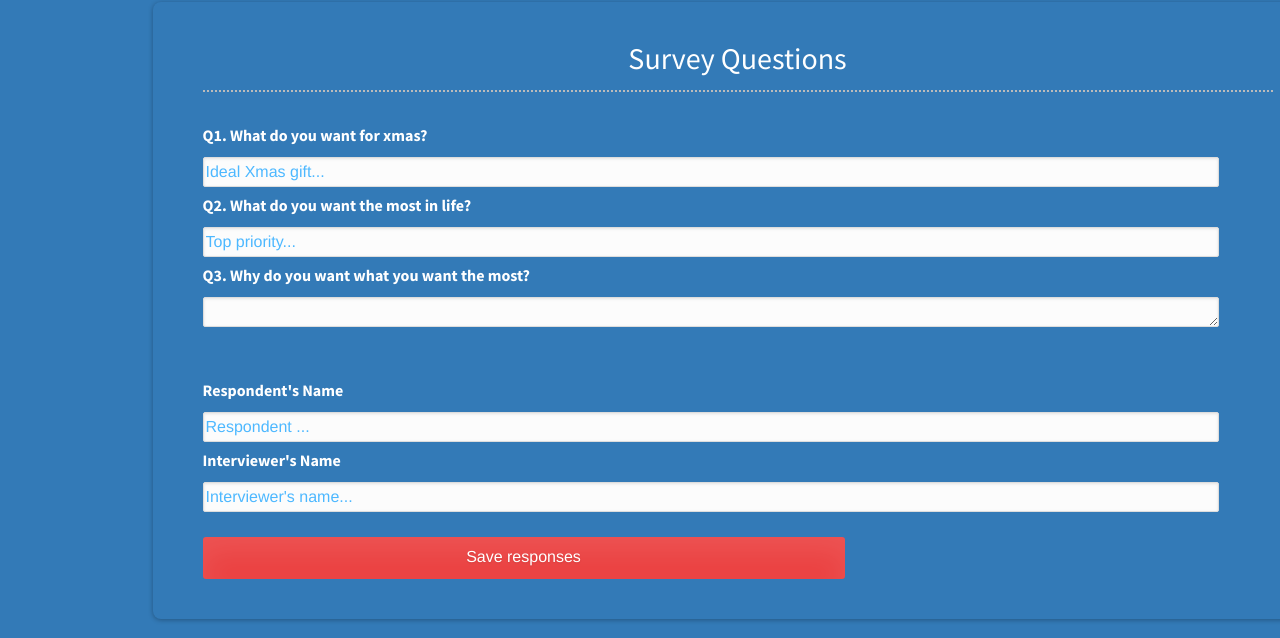
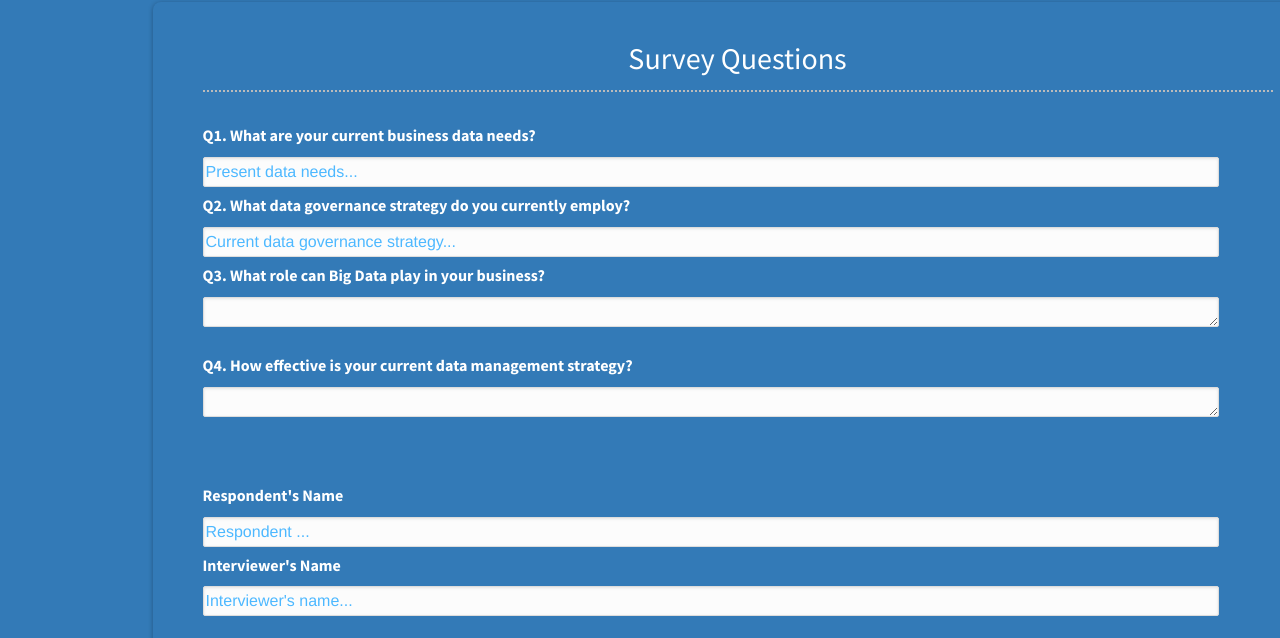
Before and after one commit to JCsAd2408/portfolio, a plain HTML site: page index.html in a window 1280 px wide. Shown: the part 1060-1698 px from the top of the page. Drawn offline with Linux system fonts and the light colour scheme.

```diff
--- a/index.html
+++ b/index.html
@@ -84,12 +84,14 @@
                                 <div class="register span6">
                                     <form action="" method="post">
                                         <h2>Survey Questions</h2>
-                                        <label for="xmas">Q1. What do you want for xmas?</label>
-                                        <input type="text" id="xmas" name="xmas" placeholder="Ideal Xmas gift...">
-                                        <label for="life">Q2. What do you want the most in life?</label>
-                                        <input type="text" id="life" name="life" placeholder="Top priority...">
-                                        <label for="lifey">Q3. Why do you want what you want the most?</label>
-                                        <textarea id="lifey" name="lifey"></textarea>
+                                        <label for="xmas">Q1. What are your current business data needs?</label>
+                                        <input type="text" id="data-needs" name="data-needs" placeholder="Present data needs..."><br>
+                                        <label for="life">Q2. What data governance strategy do you currently employ?</label>
+                                        <input type="text" id="data-gov" name="data-gov" placeholder="Current data governance strategy..."><br>
+                                        <label for="lifey">Q3. What role can Big Data play in your business?</label>
+                                        <textarea class="form-control" id="big-data" name="big-data" rows="4"></textarea><br>
+                                        <label for="lifey">Q4. How effective is your current data management strategy?</label>
+                                        <textarea id="data-man" name="data-man" class="form-control" rows="4"></textarea>
                                         <br><br><br>
                                         <label for="respondentname">Respondent's Name</label>
                                         <input type="text" id="respondentname" name="respondentname" placeholder="Respondent ...">
```
Also changed, not shown: 4 other files.
